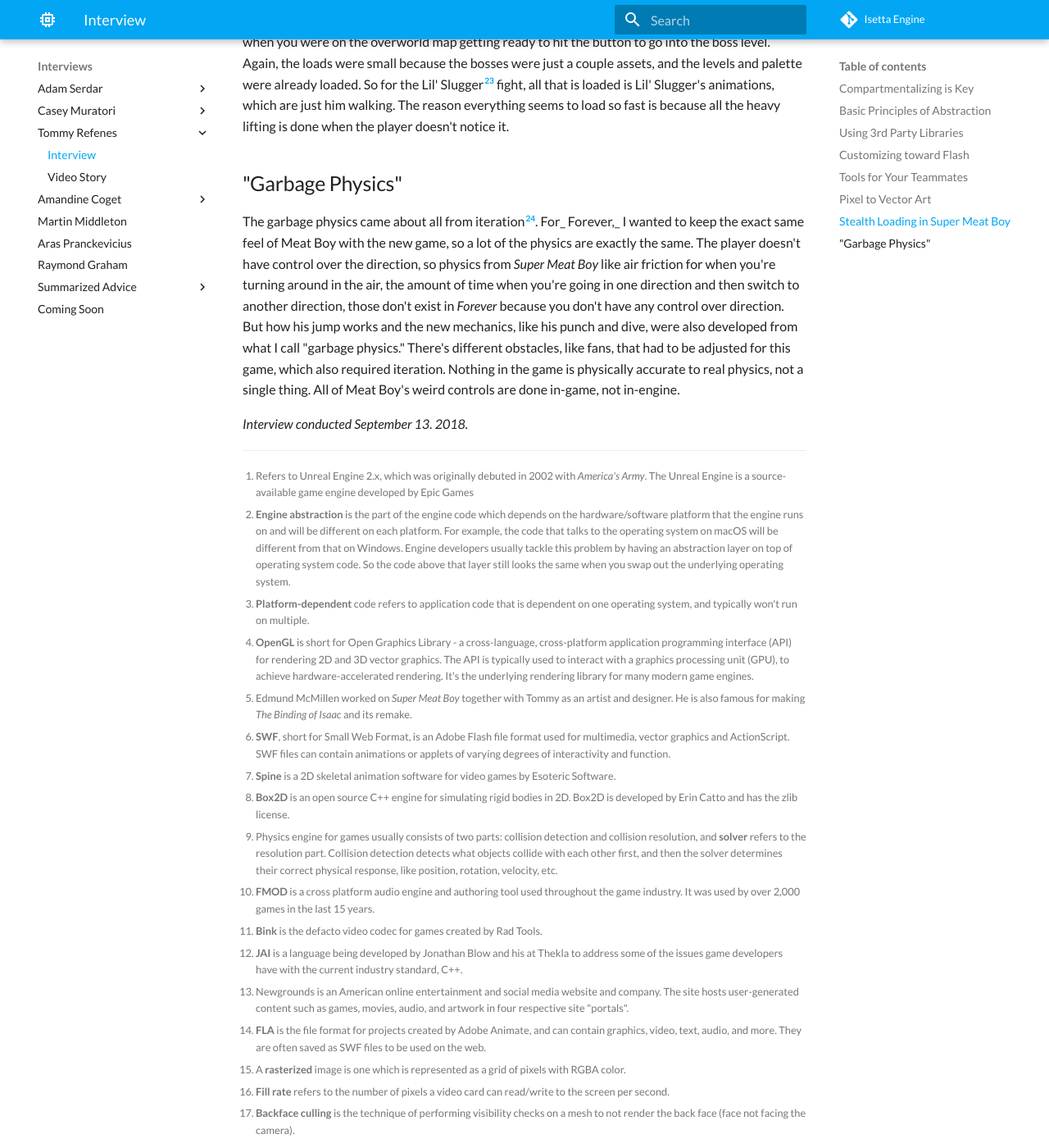
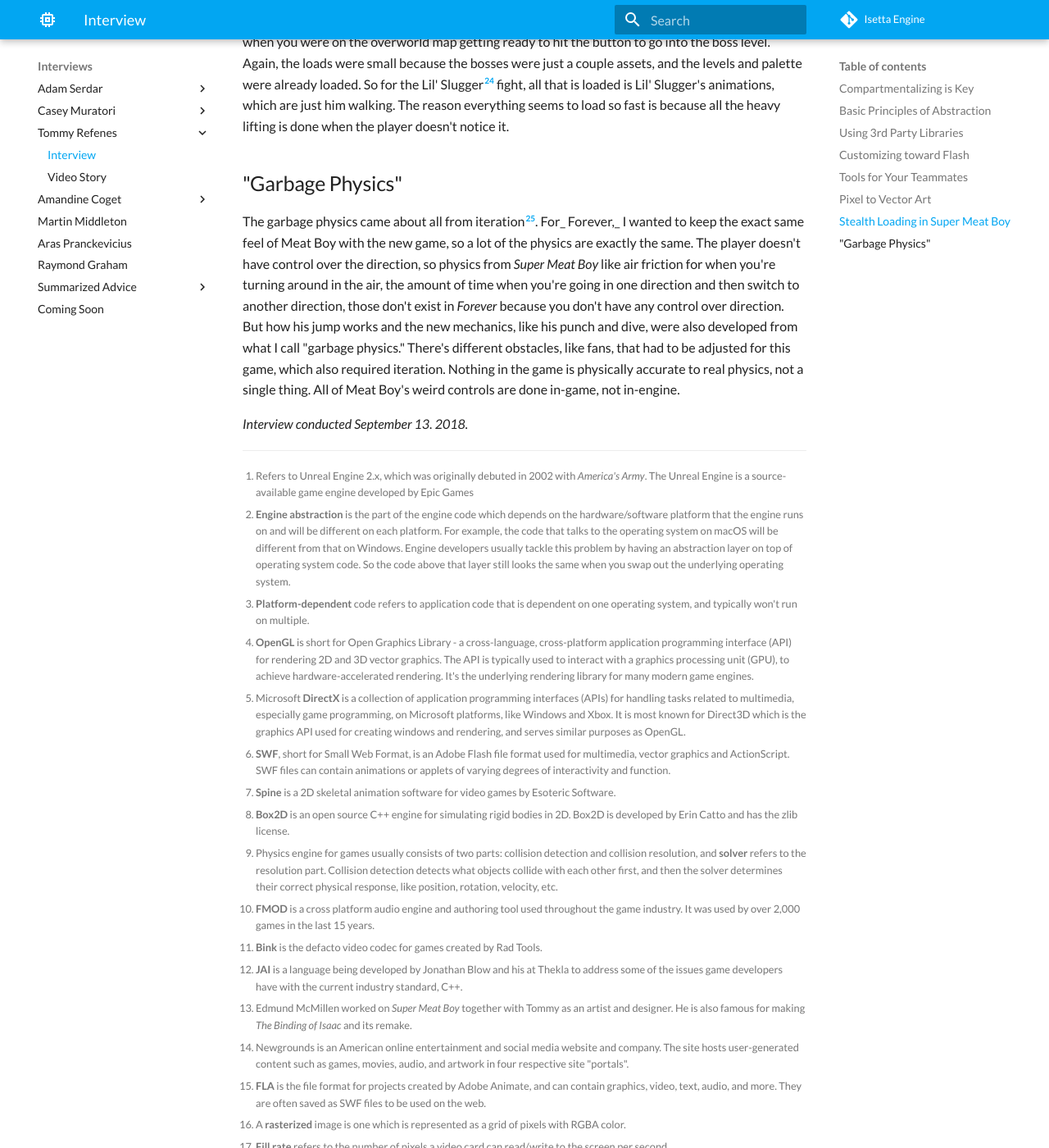
Before and after one commit to Isetta-Team/Isetta-Website-Raw, an MkDocs documentation site: the page built from docs/interviews/TommyRefenes-interview.md, in a window 1280 px wide and 1400 px high, scrolled down 5777 px. Shown: the whole window at 82% size. Built offline with MkDocs 1.6.1 and Material for MkDocs 9.7.7, drawn with Linux system fonts in a browser that asks for light colours; comment, search, counter and statistics services are not loaded; part of the change alters nothing that is shown; some of the changed text lies outside the part shown.

Commit message:
Fixed footnote for Tommy

```diff
--- a/docs/interviews/TommyRefenes-interview.md
+++ b/docs/interviews/TommyRefenes-interview.md
@@ -18,7 +18,7 @@ The biggest point of confusion when I was starting out was actually learning how
 
 [^3]: **OpenGL** is short for Open Graphics Library - a cross-language, cross-platform application programming interface (API) for rendering 2D and 3D vector graphics. The API is typically used to interact with a graphics processing unit (GPU), to achieve hardware-accelerated rendering. It's the underlying rendering library for many modern game engines.
 
-[^4]: Microsoft **DirectX** is a collection of application programming interfaces (APIs) for handling tasks related to multimedia, especially game programming, on Microsoft platforms, like Windows and Xbox. It serves similar purposes as OpenGL.
+[^4]: Microsoft **DirectX** is a collection of application programming interfaces (APIs) for handling tasks related to multimedia, especially game programming, on Microsoft platforms, like Windows and Xbox. It is most known for Direct3D which is the graphics API used for creating windows and rendering, and serves similar purposes as OpenGL.
 
 
 ## Basic Principles of Abstraction
@@ -70,9 +70,9 @@ If you think of this with regards to programming, I'm very used to C++, and peop
 
 [^654]: **JAI** is a language being developed by Jonathan Blow and his at Thekla to address some of the issues game developers have with the current industry standard, C++.
 
-When making _Super Meat Boy_, [Edmund](https://twitter.com/edmundmcmillen)[^4] was the most comfortable with Flash, just like I was, since we both started out on Newgrounds[^5] and everything. It's what he drew in and animated in. So instead of making something new or trying to shoehorn him into some other process, I took the burden on myself. I made a tool that would let us export all the images, timelines and animations from Flash. The tool arranged all the assets on the stage, and then moved and sorted them so they were packed into the smallest texture possible. Finally,  it would export texture coordinates and go through the timeline, which would be used by my custom animation index and PNG files that run all of _Super_ _Meat Boy_. And that made it easy for Edmund to just work the way he needed to work.
+When making _Super Meat Boy_, [Edmund](https://twitter.com/edmundmcmillen)[^35290] was the most comfortable with Flash, just like I was, since we both started out on Newgrounds[^5] and everything. It's what he drew in and animated in. So instead of making something new or trying to shoehorn him into some other process, I took the burden on myself. I made a tool that would let us export all the images, timelines and animations from Flash. The tool arranged all the assets on the stage, and then moved and sorted them so they were packed into the smallest texture possible. Finally,  it would export texture coordinates and go through the timeline, which would be used by my custom animation index and PNG files that run all of _Super_ _Meat Boy_. And that made it easy for Edmund to just work the way he needed to work.
 
-[^4]: Edmund McMillen worked on _Super Meat Boy_ together with Tommy as an artist and designer. He is also famous for making _The Binding of Isaac_ and its remake.
+[^35290]: Edmund McMillen worked on _Super Meat Boy_ together with Tommy as an artist and designer. He is also famous for making _The Binding of Isaac_ and its remake.
 
 [^5]: Newgrounds is an American online entertainment and social media website and company. The site hosts user-generated content such as games, movies, audio, and artwork in four respective site "portals".
 
```
